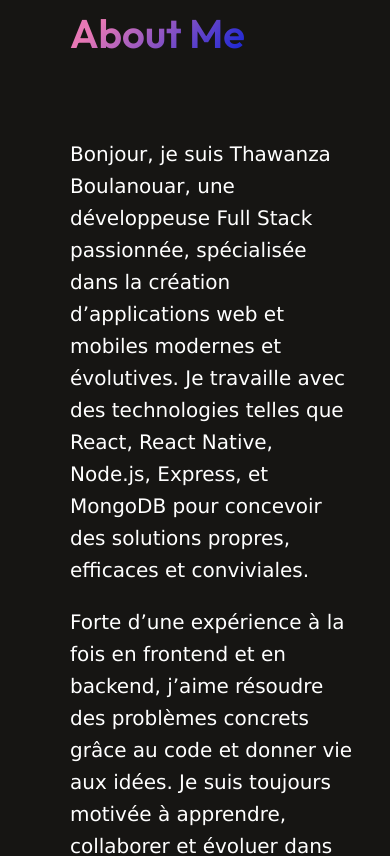
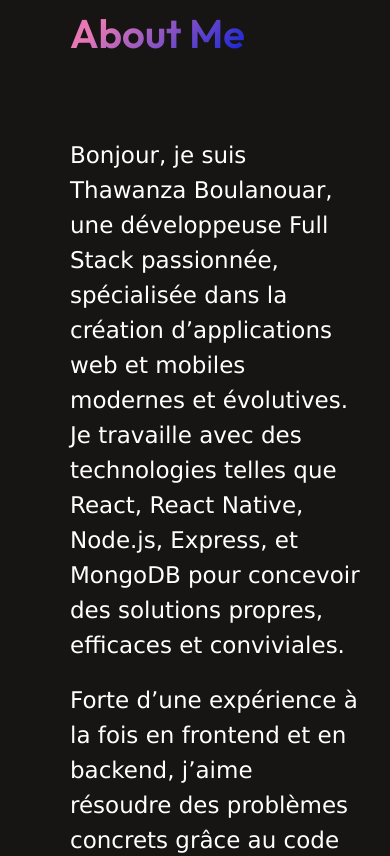
Before and after one commit to Thawanza/Mon-Portfolio, a React (Vite) app: page / in a window 390 px wide. Shown: the part 1020-1876 px from the top of the page. Built offline with nearby package versions, Linux system fonts and the light colour scheme.

Commit message:
responsivite of text

```diff
--- a/src/Components/About/About.css
+++ b/src/Components/About/About.css
@@ -111,8 +111,8 @@
         flex-direction: row;
     }
     .about-para{
-        font-size: 20px;
-        line-height: 32px;
+        font-size: 23px;
+        line-height: 35px;
     }
     .about-achievements{
         flex-direction: column;
```
